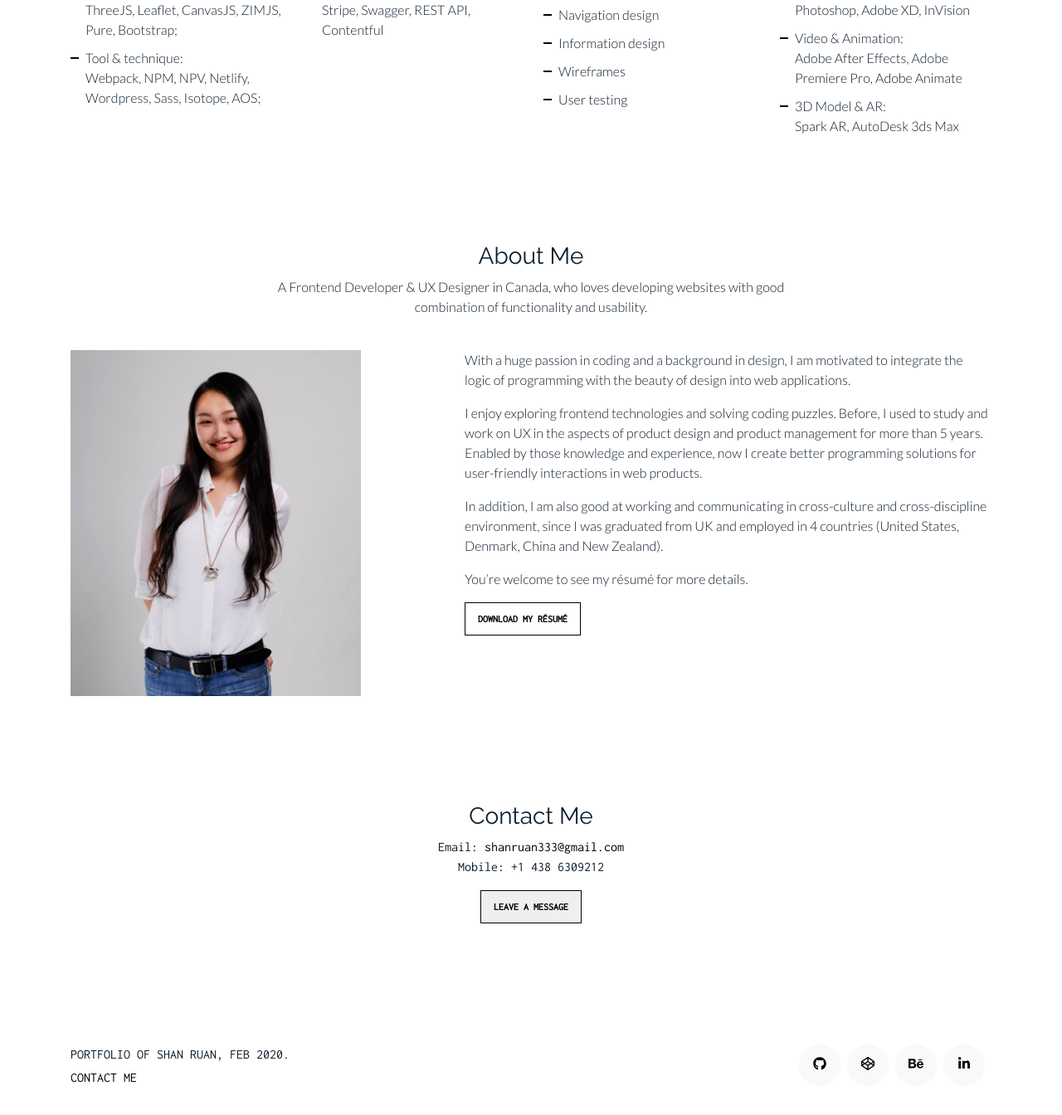
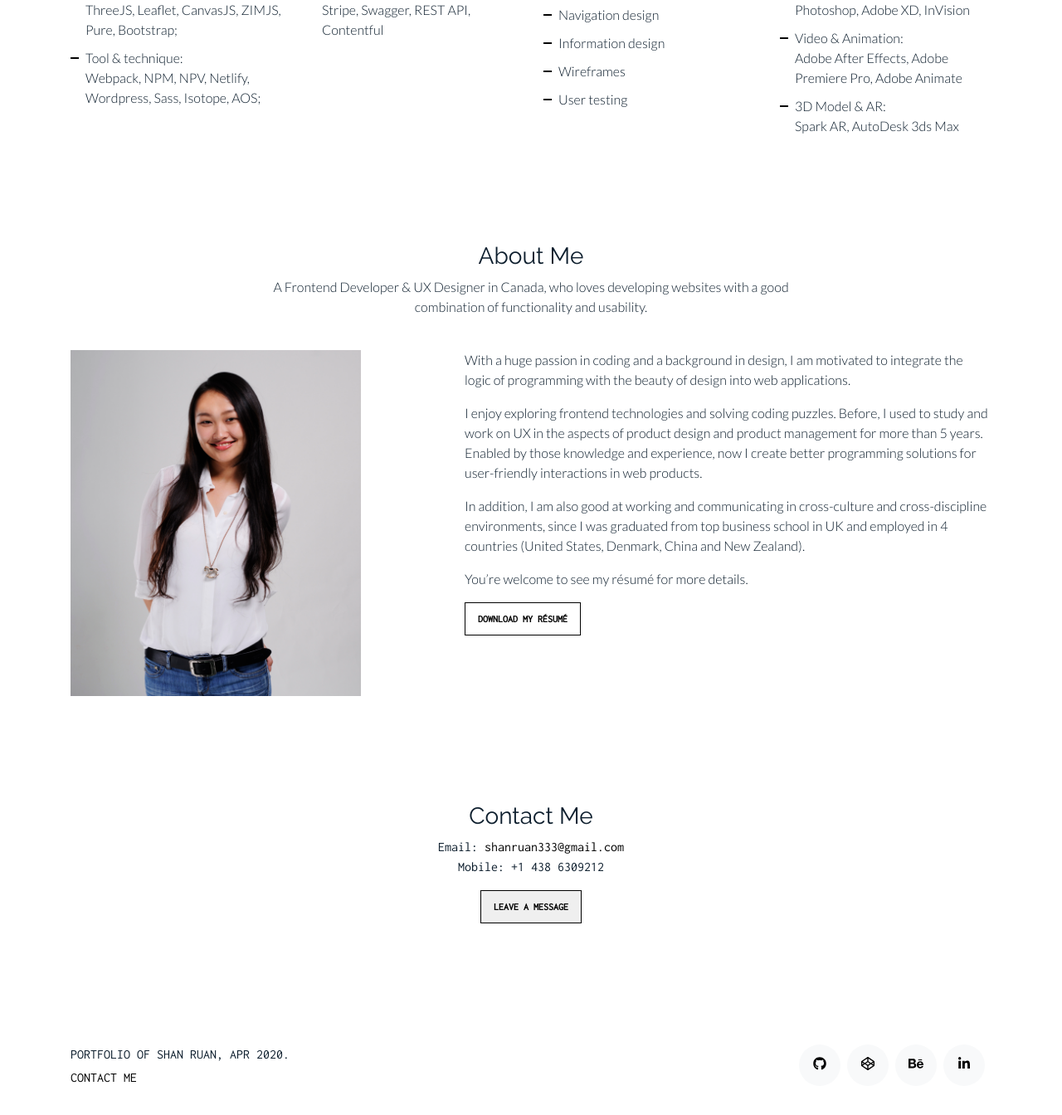
Before and after one commit to shanruan33/portfolio-shan-frontend, a Vue app: page / in a window 1280 px wide. Shown: the part 3271-4615 px from the top of the page at 83% size. Built offline with nearby package versions, Linux system fonts and the light colour scheme; what vue-lodash would draw is missing.

Commit message:
text updated

```diff
--- a/src/components/About.vue
+++ b/src/components/About.vue
@@ -4,7 +4,7 @@
       <div class="row justify-content-center text-center mb-4">
         <div class="col-7">
           <h3 id="about" class="h3 heading">About Me</h3>
-          <p class="text">A Frontend Developer &amp; UX Designer in Canada, who loves developing websites with good combination of functionality and usability.</p>
+          <p class="text">A Frontend Developer &amp; UX Designer in Canada, who loves developing websites with a good combination of functionality and usability.</p>
         </div>
       </div>
       <div class="row">
@@ -16,7 +16,7 @@
             I enjoy exploring frontend technologies and solving coding puzzles. Before, I used to study and work on UX in the aspects of product design and product management for more than 5 years. Enabled by those knowledge and experience, now I create better programming solutions for user-friendly interactions in web products.
           </p>
           <p class="text">
-            In addition, I am also good at working and communicating in cross-culture and cross-discipline environment, since I was graduated from UK and employed in 4 countries (United States, Denmark, China and New Zealand).
+            In addition, I am also good at working and communicating in cross-culture and cross-discipline environments, since I was graduated from top business school in UK and employed in 4 countries (United States, Denmark, China and New Zealand).
           </p>
           <p class="text">
             You’re welcome to see my résumé for more details.
--- a/src/components/Footer.vue
+++ b/src/components/Footer.vue
@@ -6,7 +6,7 @@
       <div class="container">
         <div class="row">
           <div class="col-sm-6 mb-2">
-            <p class="mb-1">PORTFOLIO OF SHAN RUAN, FEB 2020.</p>
+            <p class="mb-1">PORTFOLIO OF SHAN RUAN, APR 2020.</p>
             <div class="credits">
               <a id="contact_me" href="mailto:shanruan333@gmail.com?subject=hello">CONTACT ME</a>
             </div>
--- a/src/components/Portfolio.vue
+++ b/src/components/Portfolio.vue
@@ -89,16 +89,16 @@ export default {
         {
           name: "Flow & Wellness Studio",
           description:
-            "This is a full-frontend SPA shopping Web App for choosing and purchasing studio classes, created with React. The development includes a landing page with featured products and services, a product page with classes listing and filtering, a product description page, a shopping cart with checkout function (Paypal or cards). Customized API and responsive design are also applied for faster and better user experience.",
+            "This is a full-frontend SPA shopping Web App for choosing and purchasing studio classes, created with React. The development includes a landing page with featured products and services, a product listing page with filters, a product description page, and a shopping cart with checkout function (Paypal). Customized API and responsive design are also applied for faster and better user experience.",
           label: "React E-Commerce",
           img: "flow",
           tech: [
             "React: State & Lifecycle Management, Router DOM, Context (Provider, Consumer), React Icon, Hook (State, Effect), Event Handler, etc.",
             "HTML/CSS: Structure and Responsive Design",
             "Contentful: Content Management & Data Retrieve",
-            "Paypal & Stripe: Payment Management"
+            "Paypal: Payment Management"
           ],
-          url: "https://flowandwellnessstudio.netlify.com/",
+          url: "https://flowandwellnessstudio.netlify.app/",
           featured: true,
           category: "Web_Dev",
           react: true,
@@ -112,7 +112,7 @@ export default {
           label: "Full Stack ",
           img: "winewiki",
           tech: [
-            "PHP/SQL: Dynamic Search Query & Filter,  Recommendation Engine, Database Interaction",
+            "PHP/SQL: Dynamic Search Query & Filter,  Recommendation Engine (in development), Database Interaction",
             "cPanel/phpMyAdmin: User & Wine Database Management",
             "HTML/CSS: Structure,  Layout & Animation Design",
             "ZIMJS: Animation",
@@ -126,7 +126,7 @@ export default {
         {
           name: "Shan’s Portfolio",
           description:
-            "This is my SPA portfolio website is created with Vue & Vuex and hosted on AWS. The goal is to enable employers and viewers to easily find out the information they need. All contents are well organized. The work presenting section is designed with a filter of key labels to choose from based on different interests. Animation is also added for a better user experience.",
+            "This is my SPA portfolio website which is created with Vue & Vuex and hosted on AWS. The goal is to enable employers and viewers to easily find out the information they need. All content is well organized. The work presenting section is designed with a filter of key labels to choose from based on different interests. Animation is also added for a better user experience.",
           label: "Vue & Vuex",
           img: "portfolio",
           tech: [
@@ -138,7 +138,7 @@ export default {
             "Isotope JS: Portfolio Filter Animation",
             "AOS JS & CSS: Scroll Animation"
           ],
-          url: "https://shanruan.io",
+          url: "http://shanruan.io",
           featured: true,
           category: "Web_Dev",
           vue: true,
--- a/src/store/index.js
+++ b/src/store/index.js
@@ -6,7 +6,7 @@ export const store = new Vuex.Store({
     state: {
         name: "Flow & Wellness Studio",
         description:
-            "This is a full-frontend SPA shopping Web App for choosing and purchasing studio classes, created with React. The development includes a landing page with featured products and services, a product page with classes listing and filtering, a product description page, a shopping cart with checkout function (Paypal or cards). Customized API and responsive design are also applied for faster and better user experience.",
+            "This is a full-frontend SPA shopping Web App for choosing and purchasing studio classes, created with React. The development includes a landing page with featured products and services, a product listing page with filters, a product description page, and a shopping cart with checkout function (Paypal). Customized API and responsive design are also applied for faster and better user experience.",
         label: "React E-Commerce",
         img: "flow",
         tech: ["React: State & Lifecycle Management, Router DOM, Context (Provider, Consumer), React Icon, Hook (State, Effect), Event Handler, etc.", "HTML/CSS: Structure and Responsive Design", "Contentful: Content Management & Data Retrieve", "Paypal & Stripe: Payment Management"],
```
